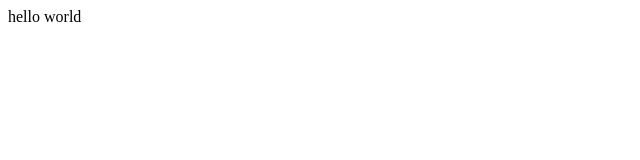
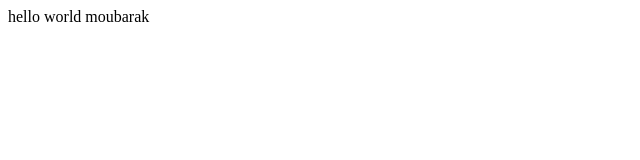
Before and after one commit to MoubarakYampa/git-hub, a plain HTML site: page index.html in a window 1280 px wide. Shown: the full height of the page, 0-640 px from the left. Drawn offline with Linux system fonts and the light colour scheme.

Commit message:
Update index.html

```diff
--- a/index.html
+++ b/index.html
@@ -6,6 +6,6 @@
     <title>Document</title>
 </head>
 <body>
-    hello world
+    hello world moubarak
 </body>
 </html>
```
